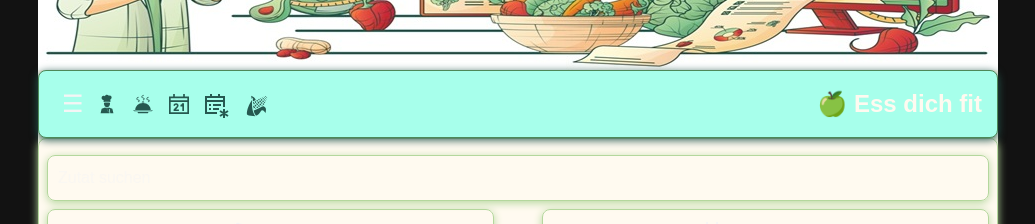
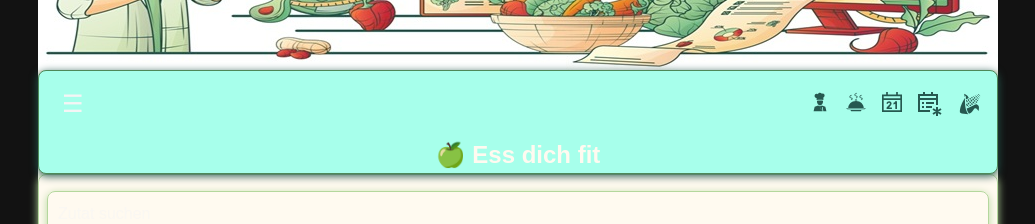
Before and after one commit to learnbh/EatYourselfFit, a React (Vite) app in the folder frontend/: page / in a window 1280 px wide. Shown: the part 130-354 px from the top of the page, without its empty margins (122-1157 px from the left). Built offline with nearby package versions, Linux system fonts and the light colour scheme.

Commit message:
changed css of .header

```diff
--- a/frontend/src/index.css
+++ b/frontend/src/index.css
@@ -77,9 +77,7 @@ a {
 .header {
   position: relative; /* Positionierung für den Schatten sicherstellen */
   display: flex;
-  justify-content: space-between;
-  align-items: center;
-  padding: 15px;
+  flex-direction: column;
   background-color: var(--color-site-secondary);
   border-width: var(--border-site-width);
   border-style: var(--border-site-style);
@@ -89,15 +87,23 @@ a {
 }
 
 .logo {
+  display: flex;
+  flex-direction: column;
   font-size: 1.5rem;
   font-weight: 600;
   color: var(--color-primary);
+}
+.logo:hover{
+  color: var(--text);
 }
 
 /* === Navbar === */
 .navbar {
   display: flex;
   flex-direction: row;
+  justify-content: space-between;
+  align-items: center;
+  padding: 15px;
 }
 
 .hamburger {
@@ -116,13 +122,17 @@ a {
   list-style: none;
   display: flex;
   gap: 1rem;
-  padding: 0;
-  margin: 8px 0 0 5px;
 }
 
 .nav-links li a {
   text-decoration: none;
   color: var(--color-primary);
+  font-weight: 500;
+}
+
+.nav-links li a:hover{
+  text-decoration: none;
+  color: var(--text);
   font-weight: 500;
 }
 
```
